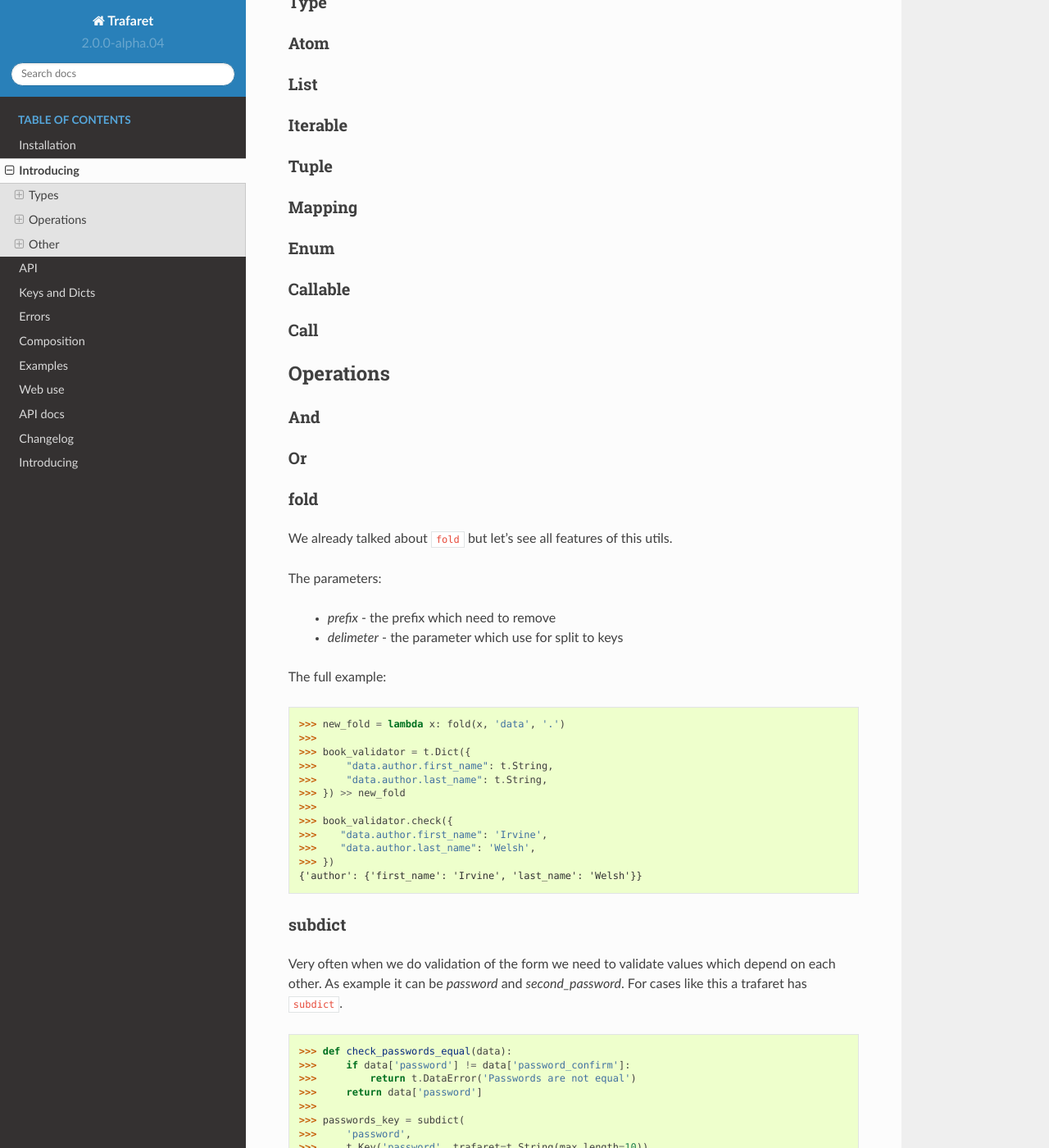
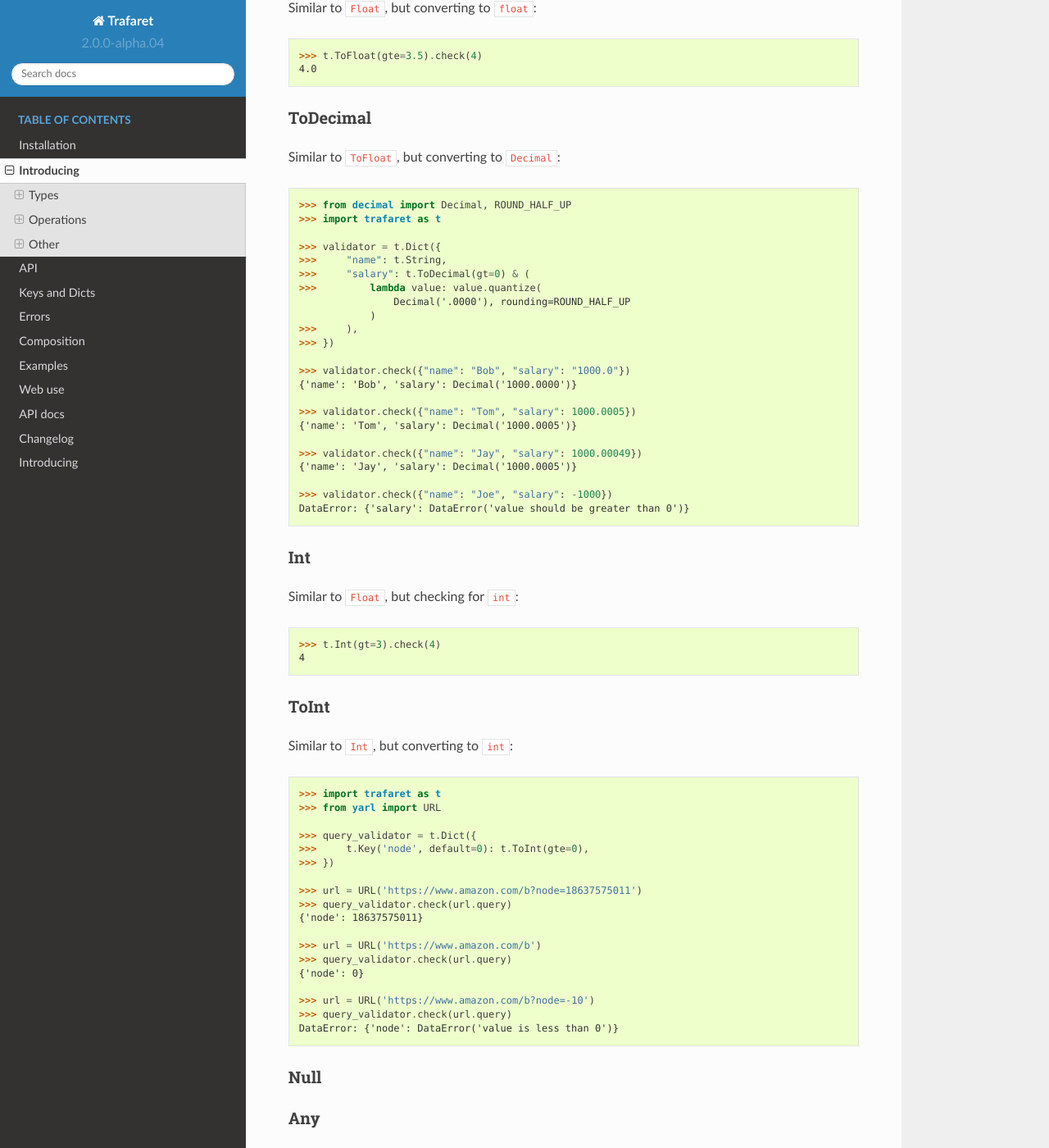
Before and after one commit to Deepwalker/trafaret, a Sphinx documentation site: the page built from docs/intro.rst, in a window 1280 px wide and 1400 px high, scrolled down 6902 px. Shown: the whole window at 82% size. Built offline with Sphinx 7.4.7 and the Read the Docs theme 2.0.0, drawn with Linux system fonts in a browser that asks for light colours; some of the changed text lies outside the part shown.

```diff
--- a/docs/intro.rst
+++ b/docs/intro.rst
@@ -298,22 +298,83 @@ StrBool
 
 Float
 .....
+Check if value is a float or can be converted to a float.
+Supports ``lte``, ``gte``, ``lt``, ``gt`` parameters,
+``<=``, ``>=``, ``<``, ``>`` operators and ``Float[0:10]`` slice notation::
 
+    >>> t.Float(gt=3.5).check(4)
+    4
+
+    >>> (t.Float >= 3.5).check(4)
+    4
+
+    >>> t.Float[3.5:].check(4)
+    4
 
 ToFloat
 .......
+Similar to ``Float``, but converting to ``float``::
 
+    >>> t.ToFloat(gte=3.5).check(4)
+    4.0
 
-ToDecemal
+ToDecimal
 .........
+Similar to ``ToFloat``, but converting to ``Decimal``::
 
+    >>> from decimal import Decimal, ROUND_HALF_UP
+    >>> import trafaret as t
+
+    >>> validator = t.Dict({
+    >>>     "name": t.String,
+    >>>     "salary": t.ToDecimal(gt=0) & (
+    >>>         lambda value: value.quantize(
+                    Decimal('.0000'), rounding=ROUND_HALF_UP
+                )
+    >>>     ),
+    >>> })
+
+    >>> validator.check({"name": "Bob", "salary": "1000.0"})
+    {'name': 'Bob', 'salary': Decimal('1000.0000')}
+
+    >>> validator.check({"name": "Tom", "salary": 1000.0005})
+    {'name': 'Tom', 'salary': Decimal('1000.0005')}
+
+    >>> validator.check({"name": "Jay", "salary": 1000.00049})
+    {'name': 'Jay', 'salary': Decimal('1000.0005')}
+
+    >>> validator.check({"name": "Joe", "salary": -1000})
+    DataError: {'salary': DataError('value should be greater than 0')}
 
 Int
 ...
+Similar to ``Float``, but checking for ``int``::
 
+    >>> t.Int(gt=3).check(4)
+    4
 
 ToInt
 .....
+Similar to ``Int``, but converting to ``int``::
+
+    >>> import trafaret as t
+    >>> from yarl import URL
+
+    >>> query_validator = t.Dict({
+    >>>     t.Key('node', default=0): t.ToInt(gte=0),
+    >>> })
+
+    >>> url = URL('https://www.amazon.com/b?node=18637575011')
+    >>> query_validator.check(url.query)
+    {'node': 18637575011}
+
+    >>> url = URL('https://www.amazon.com/b')
+    >>> query_validator.check(url.query)
+    {'node': 0}
+
+    >>> url = URL('https://www.amazon.com/b?node=-10')
+    >>> query_validator.check(url.query)
+    DataError: {'node': DataError('value is less than 0')}
 
 
 Null
```
Also changed, not shown: 2 other files.
